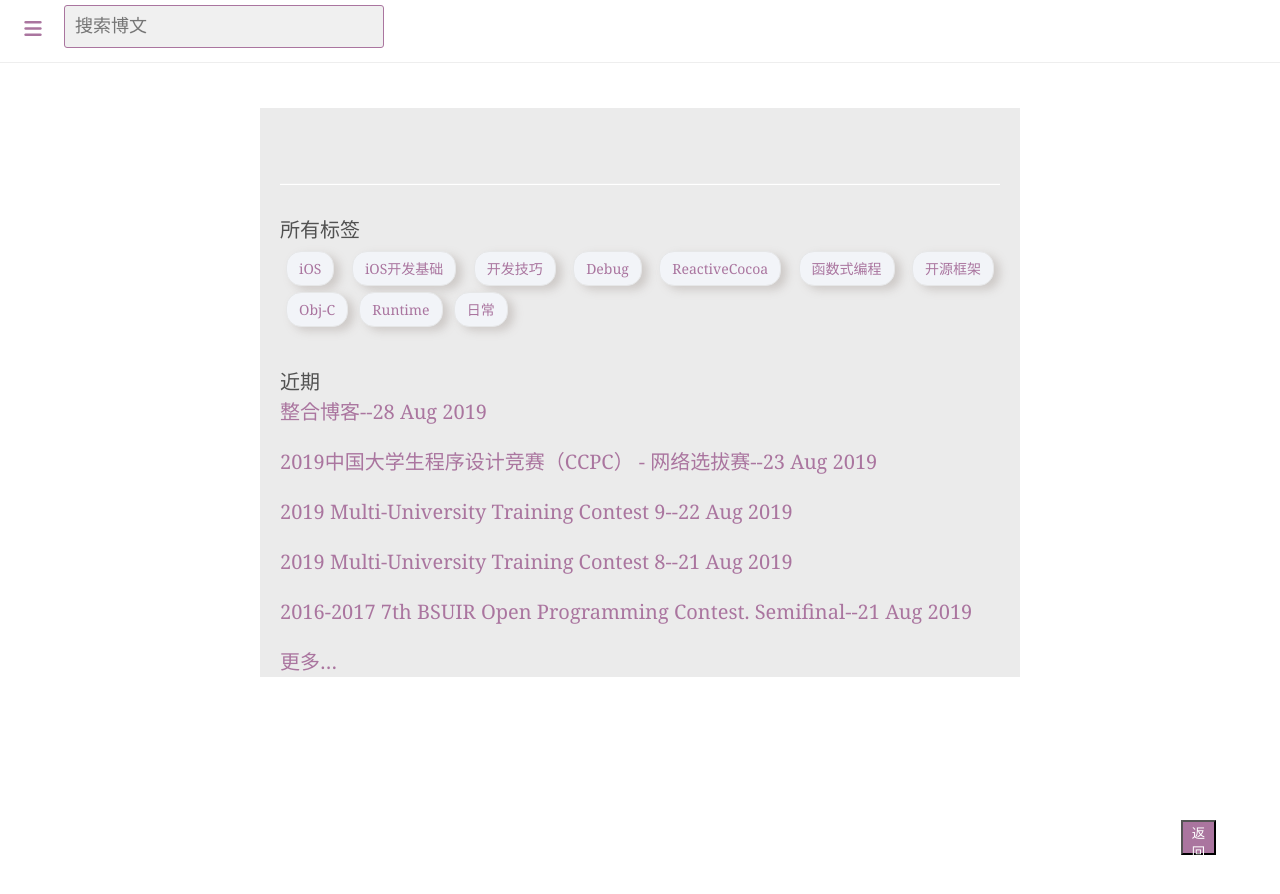
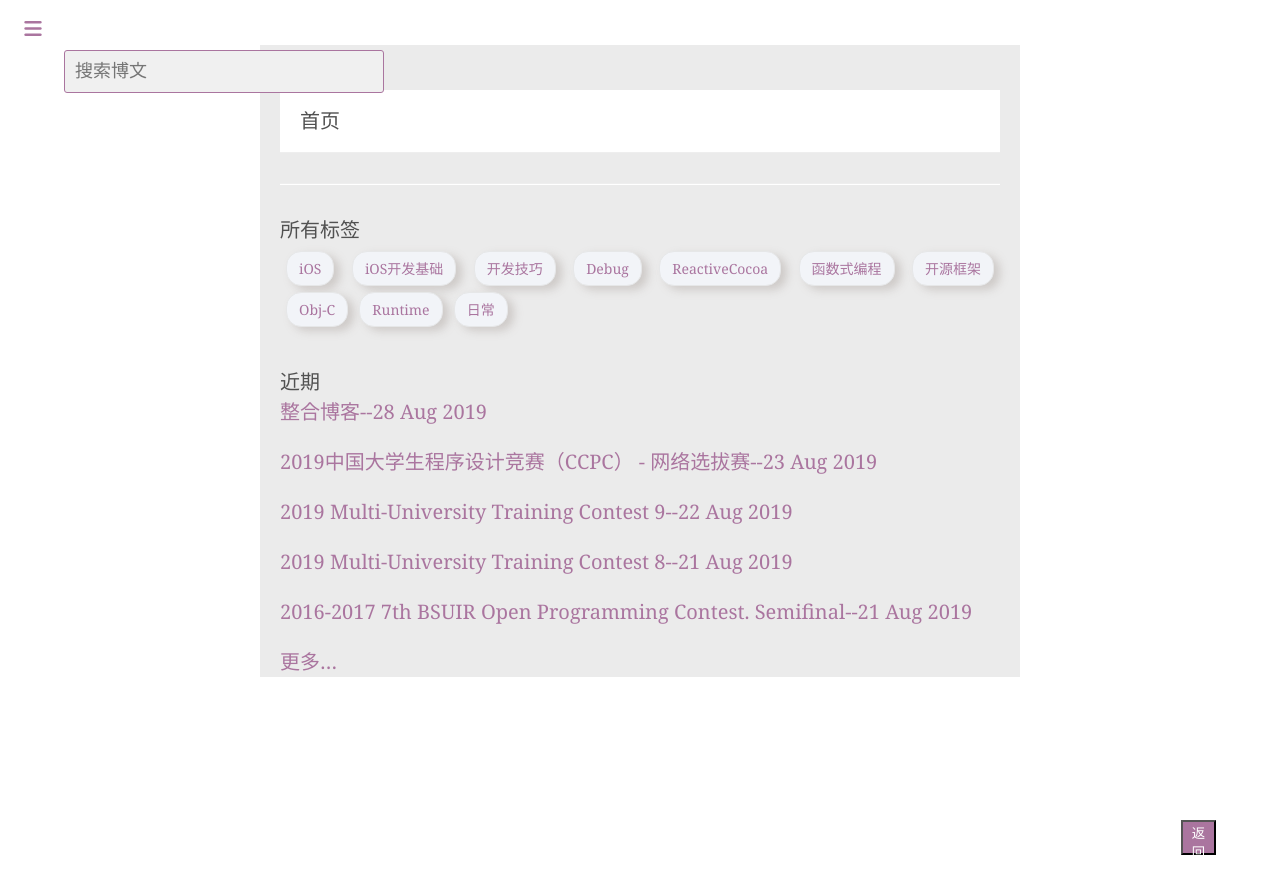
Before and after one commit to XtrueT/xtruet.github.com, a Jekyll site: the page built from index.html, in a window 1280 px wide. Shown: the top 894 px of the page. Built offline with Jekyll 4.4.1, drawn with Linux system fonts in a browser that asks for light colours; comment, search, counter and statistics services are not loaded.

Commit message:
Update default.html

```diff
--- a/_layouts/default.html
+++ b/_layouts/default.html
@@ -21,16 +21,14 @@
 	<div class="wrap">
 		<!-- 全站搜索 -->
 		{% include search.html %}
-
-		<header class="masthead masthead-title">
-			<div class="container">
-				{{ page.title }}
-			</div>
-		</header>
-
-		<div class="container content">
+		<section class="container content">
+			<header class="masthead masthead-title">
+					<div class="container">
+						{{ page.title }}
+					</div>
+			</header>
 			{{ content }}
-		</div>
+		</section>
 
 	</div>
 
```
